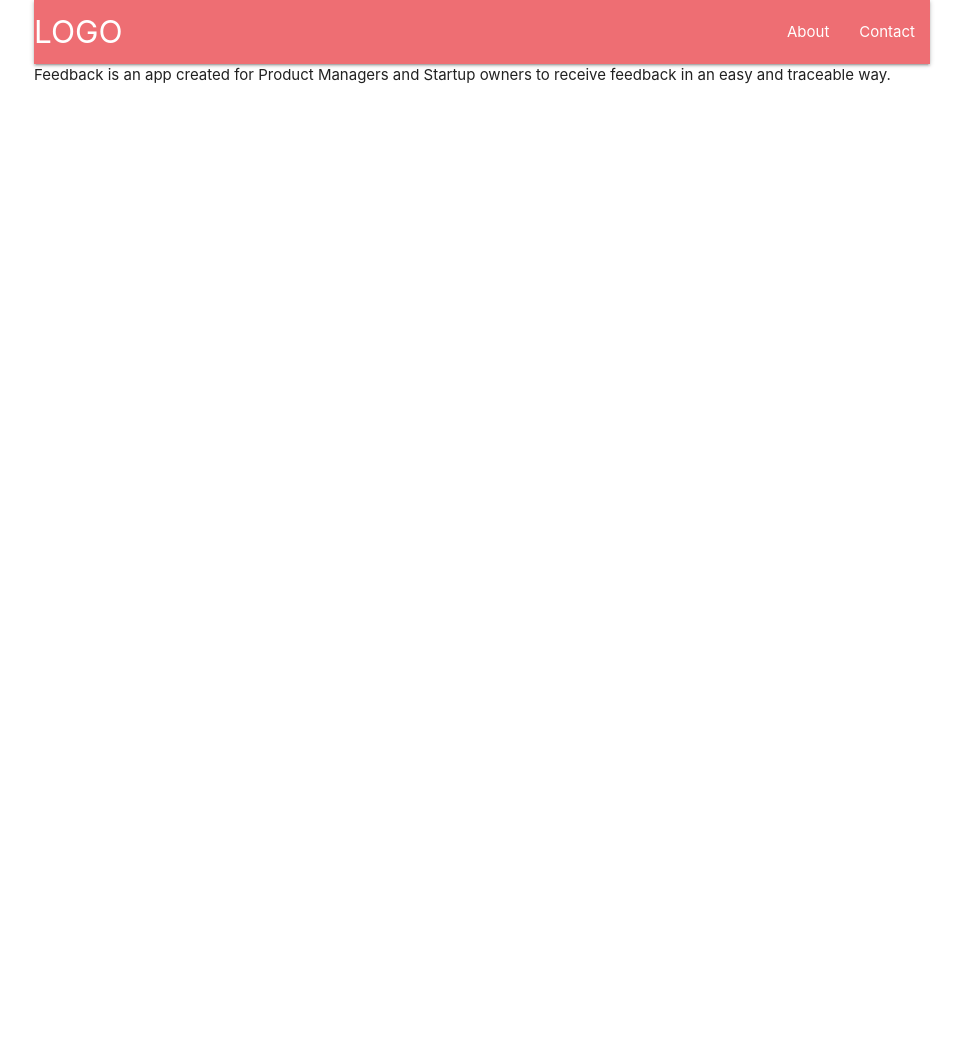
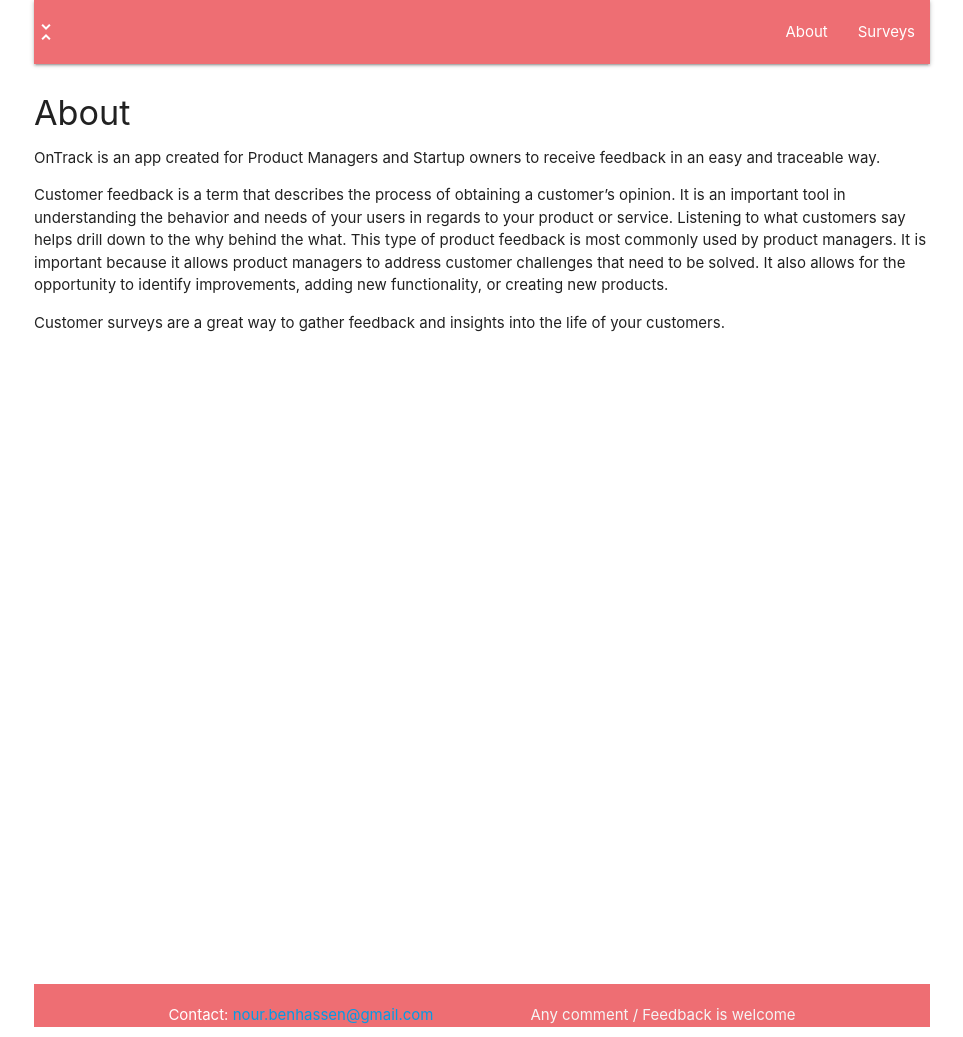
Before and after one commit to noahbena/server, a React (Create React App) app in the folder client/: page /about in a window 1280 px wide. Shown: the whole page, without its empty margins (158-1121 px from the left). Before the commit the page ends 800 px from the top, so only its background shows below. Built offline with nearby package versions, Linux system fonts and the light colour scheme; no server answers.

Commit message:
new frontend functionalities

```diff
--- a/client/src/components/About.js
+++ b/client/src/components/About.js
@@ -2,8 +2,16 @@ import React from "react";
 
 const About = () => {
     return (
-        <div>
-            Feedback is an app created for Product Managers and Startup owners to receive feedback in an easy and traceable way.
+        <div style={{marginTop: '30px'}}>
+                <h4>About</h4>
+                <p>OnTrack is an app created for Product Managers and Startup owners to receive feedback in an easy and traceable way.</p>
+                <p>Customer feedback is a term that describes the process of obtaining a customer’s opinion.
+                    It is an important tool in understanding the behavior and needs of your users in regards to your product or service.
+                    Listening to what customers say helps drill down to the why behind the what.
+                    This type of product feedback is most commonly used by product managers.
+                    It is important because it allows product managers to address customer challenges that need to be solved.
+                    It also allows for the opportunity to identify improvements, adding new functionality, or creating new products.</p>
+                <p>Customer surveys are a great way to gather feedback and insights into the life of your customers. </p>
         </div>
     )
 };
--- a/client/src/components/App.js
+++ b/client/src/components/App.js
@@ -10,6 +10,7 @@ import * as actions from '../actions'
 //Route:
 
 import Header from './Header'
+import Footer from './Footer'
 import Landing from "./Landing"
 import Dashboard from './Dashboard'
 import About from './About'
@@ -30,6 +31,7 @@ class App extends React.Component {
                     <Route path="/about" component={About} />
                     <Route exact path="/" component={Landing} />
                     <Route path="/thanks/:feedback" component={Thanks}/>
+                    <Footer/>
                 </div>
             </BrowserRouter>
     );
--- a/client/src/components/Dashboard.js
+++ b/client/src/components/Dashboard.js
@@ -4,6 +4,17 @@ import { Link } from 'react-router-dom';
 const Dashboard = () => {
     return (
         <div>
+            <h4>New survey</h4>
+            <p style={{ textDecoration: 'underline' }}>To create a new survey please click on the '+' sign on the bottom-right of the page</p>
+            <h4>Guidelines for new surveys</h4>
+            <p>Before adding too many questions to your survey, consider the following thoughts:</p>
+            <ul style={{ marginLeft: "30px" }}>
+                <li style={{ listStyleType: "disc" }}>Only ask questions that fulfill your aim</li>
+                <li style={{ listStyleType: "disc" }}>Ask one question at a time</li>
+                <li style={{ listStyleType: "disc" }}>Avoid complete, irritating or loaded questions</li>
+                <li style={{ listStyleType: "disc" }}>Make sure all questions are consistent</li>
+            </ul>
+
             <div className="fixed-action-btn">
             <Link to="/surveys/new" className="btn-floating btn-large red">
                 <i className="material-icons">add</i>
--- a/client/src/components/Footer.js
+++ b/client/src/components/Footer.js
@@ -0,0 +1,25 @@
+import React from "react"
+import { connect } from 'react-redux'
+import { Link } from 'react-router-dom'
+
+
+class Footer extends React.Component {
+
+render () {
+    return  (
+
+    <footer style={{marginTop: '650px', marginBottom: '10px'}} class="page-footer">
+          <div class="container">
+          Contact:   <a href="mailto:nour.benhassen@gmail.com">nour.benhassen@gmail.com</a>
+          <a class="grey-text text-lighten-4 right" href="#!">Any comment / Feedback is welcome</a>
+          </div>
+      </footer>
+      );
+    }
+}
+
+function mapStateToProps(state){
+    return { auth: state.auth }
+  }
+
+export default connect(mapStateToProps)(Footer);
--- a/client/src/components/Header.js
+++ b/client/src/components/Header.js
@@ -23,10 +23,10 @@ class Header extends React.Component {
         <nav>
         <div className="nav-wrapper">
           <Link
-          to={this.props.auth ? "/surveys" : "/"}
+          to="/"
           className="brand-logo"
           >
-            LOGO
+          <i className="large material-icons large">unfold_less</i>
           </Link>
           <ul id="nav-mobile" className="right hide-on-med-and-down">
               {this.renderContent()}
@@ -35,7 +35,13 @@ class Header extends React.Component {
                 About
                 </Link>
               </li>
-              <li><a href="collapsible.html">Contact</a></li>
+              <li>
+                <Link
+                  to={this.props.auth ? "/surveys" : "/"}
+                >
+                Surveys
+                </Link>
+                </li>
           </ul>
         </div>
       </nav>
--- a/client/src/components/Landing.js
+++ b/client/src/components/Landing.js
@@ -4,8 +4,11 @@ import { connect } from 'react-redux'
 class Landing extends React.Component {
     render (){
     return (
-        <div>
-        Collect feedback from your users
+        <div style={{marginTop: '30px'}}>
+        <h4>OnTrack</h4>
+        <p>The goal of OnTrack is to facilitate the product managers & startup owners work on receiving feedback from users. This is to be done following two different functionalities.</p>
+        <p>First, it is possible to send email surveys and receive back the answers without having to do it manually. The answers of the surveys will be recorded automatically.
+        The second functionality is a dashboard that will permit you to see the tendencies of your users, taking the data recorded from your past surveys.</p>
         </div>
     )
 }
--- a/client/src/components/surveys/SurveyField.js
+++ b/client/src/components/surveys/SurveyField.js
@@ -5,7 +5,7 @@ import React from 'react';
 export default (props) => {
     console.log(props.meta);
     return (
-        <div>
+        <div style={{marginTop: '100px'}}>
             <label>{props.label}</label>
             <input {...props.input} style={{ marginBottom: '5px'}} />
             <div className="red-text" style={{ marginBottom: '20px '}}>
```
Also changed, not shown: client/src/images/logo.png (added), client/src/images/logo.svg (added).
